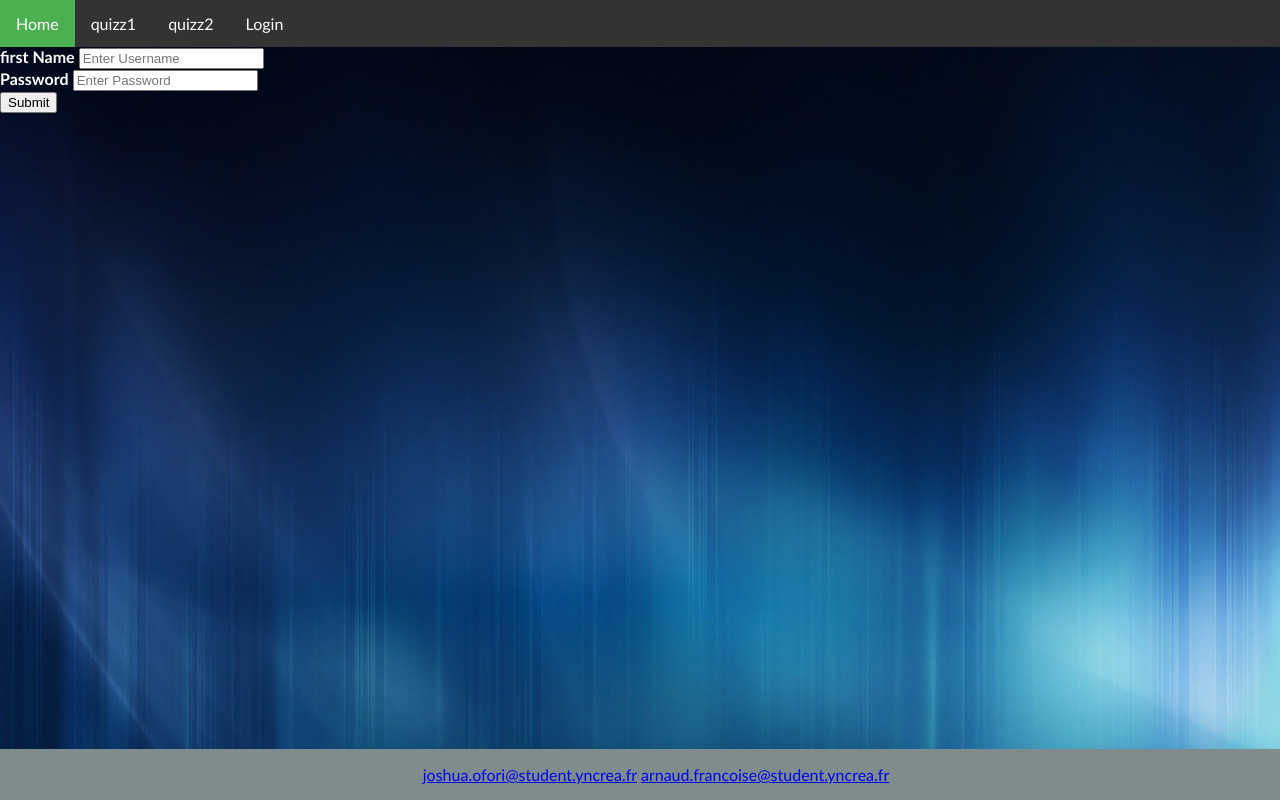
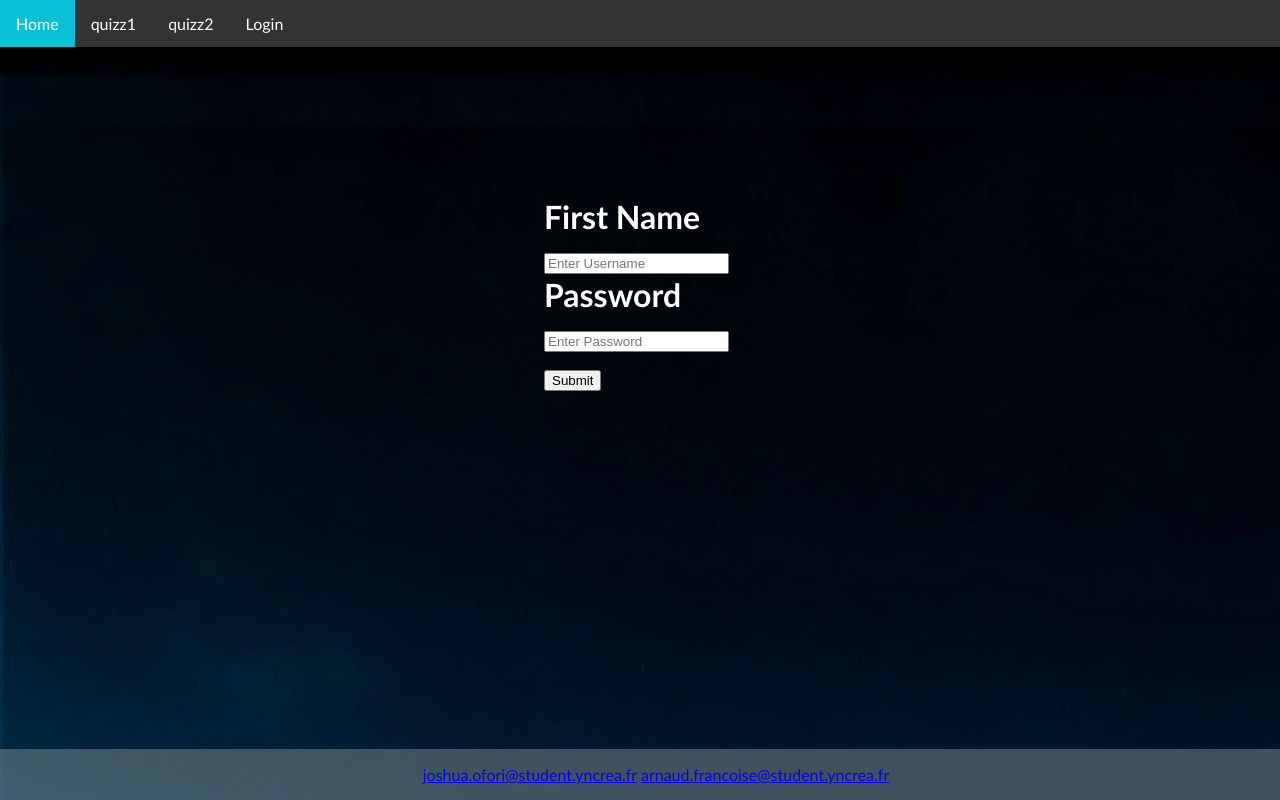
Before and after one commit to TheYoolo974/Projetweb_J_and_A, a PHP site: page / in a window 1280 px wide. Run offline with PHP 8.4, Linux system fonts and the light colour scheme; data comes from the database, SQL or seed files in the repository.

Commit message:
New design

```diff
--- a/static/css/styles.css
+++ b/static/css/styles.css
@@ -10,7 +10,7 @@ nav ul {
 }
 body
 {
-    background: url('blue_wallpaper.jpg');
+    background: url('../img/earth_wallpaper.jpg');
     font-family: 'Trebuchet MS', Arial, sans-serif;
     color: #ffffff; /*text color */
 }
@@ -27,17 +27,17 @@ nav li a {
 }
 
 nav li a:hover:not(.active) {
-    background-color: #111;
+    background-color: rgba(17, 17, 17, 0.37);
 }
 
 nav .active {
-    background-color: #4CAF50;
+    background-color: #00e1ffd0;
 }
 
 
 footer {
     width: 100vw;
-    background: rgba(127, 140, 141,1.0);
+    background: rgba(127, 140, 141, 0.5);
     padding: 1em;
     position: fixed;
     bottom: 0px;
@@ -56,3 +56,14 @@ footer {
     display: inline-block;
     padding-bottom : 121px;
 }
+
+.logincontent{
+    padding-top : 150px;
+    font-size: xx-large;
+    padding-bottom : 121px;
+    margin-left: auto;
+    margin-right: auto;
+    width: 6em
+
+
+}
--- a/template/account_page.php
+++ b/template/account_page.php
@@ -10,11 +10,11 @@
 
 <body>
 <?php include("template/header.php"); ?>
-    <section>
+    <section class="logincontent">
 
     <form  action="index.php?page=account_page.php" method="post">
         <div class="container">
-          <label for="lastname"><b>first Name</b></label>
+          <label for="lastname"><b>First Name</b></label>
           <input type="text" placeholder="Enter Username" name="lastname" required>
           <br>
 
@@ -26,7 +26,7 @@
 
         </div>
       </form>
-      <section>
+      </section>
       <?php include('template/footer.php'); ?>
   </body>
   </html>
```
Also changed, not shown: static/css/blue_wallpaper.jpg (deleted), static/img/earth_wallpaper.jpg (added).
